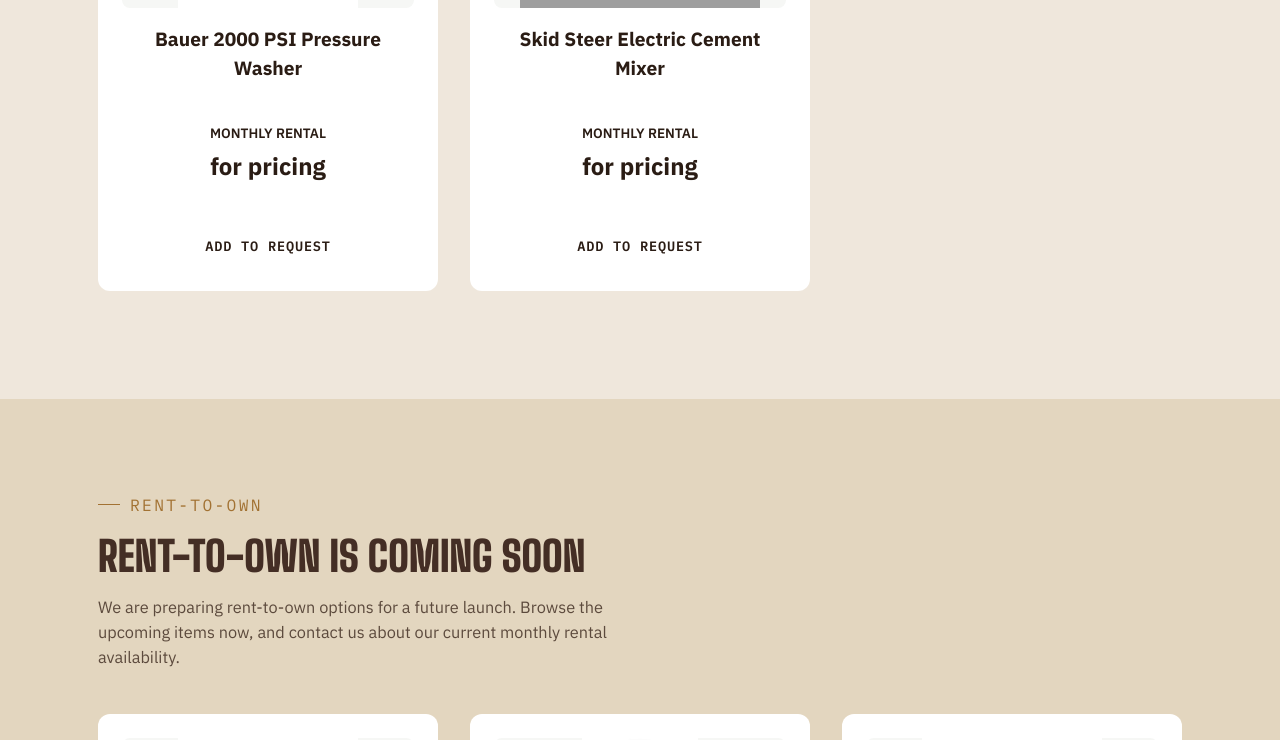
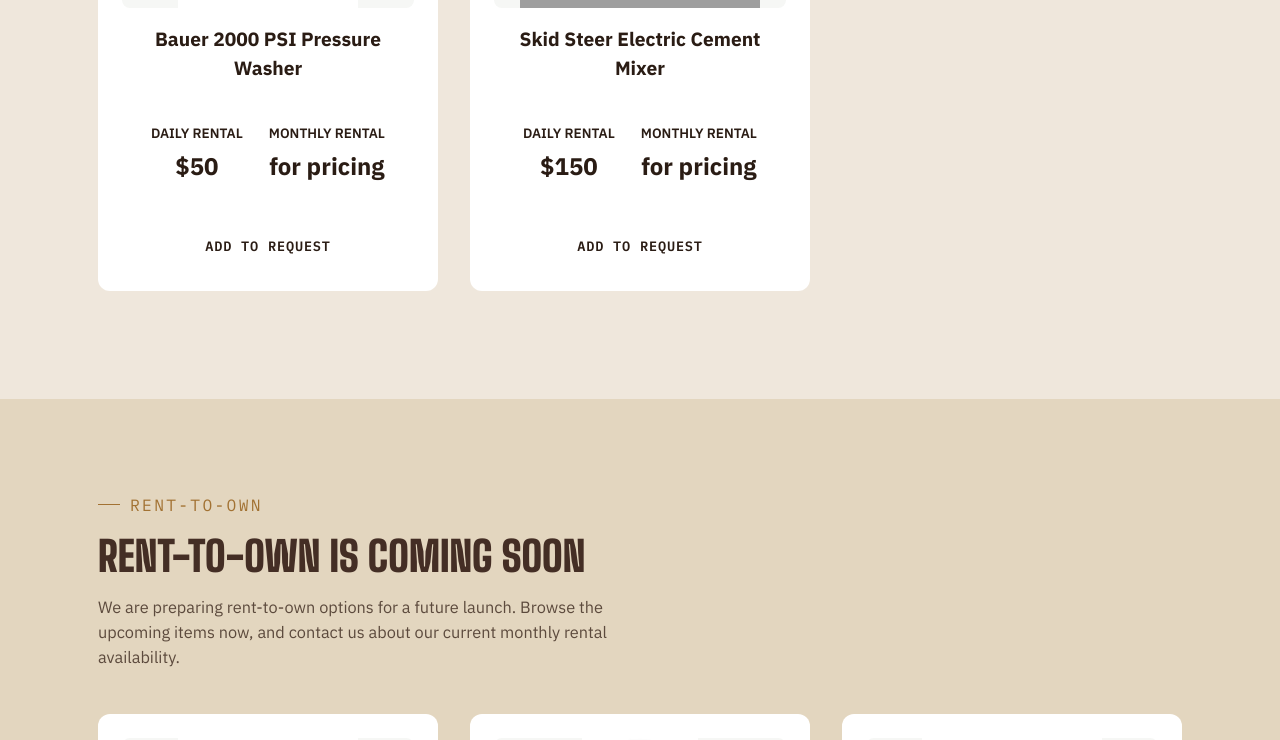
Before and after one commit to rent4you620-gif/rent4you-utility, a Next.js app: page / in a window 1280 px wide. Shown: the part 1589-2329 px from the top of the page. Built offline with nearby package versions, Linux system fonts and the light colour scheme; grey boxes are pictures that could not be loaded.

Commit message:
Show daily rental prices

```diff
--- a/app/components/CatalogGrid.tsx
+++ b/app/components/CatalogGrid.tsx
@@ -84,6 +84,12 @@
 
               <h3>{item.name}</h3>
               <div className="catalog-pricing">
+                {item.daily !== null && item.daily !== undefined && (
+                  <div className="price-tier">
+                    <span className="price-label">Daily rental</span>
+                    <span className="price-amount">${item.daily}</span>
+                  </div>
+                )}
                 <div className="price-tier">
                   <span className="price-label">Monthly rental</span>
                   <span className="price-amount">{item.monthly ? `$${item.monthly}` : 'for pricing'}</span>
```
